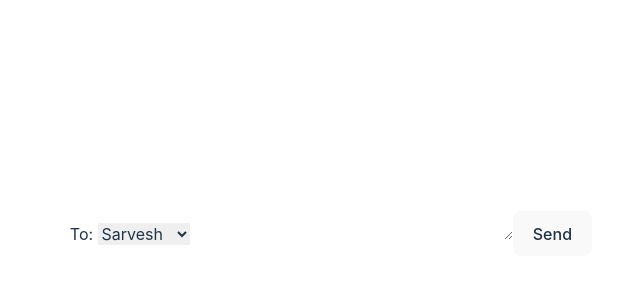
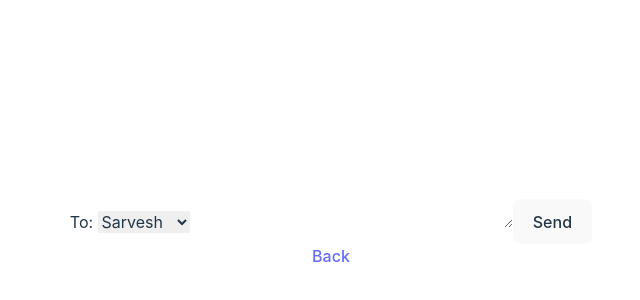
Before and after one commit to sarvesh018/Reactjs, a React (Vite) app: page /form in a window 1280 px wide. Shown: the part 188-488 px from the top of the page, without its empty margins (309-949 px from the left). Built offline with nearby package versions, Linux system fonts and the light colour scheme.

Commit message:
goBack.jsx

```diff
--- a/src/App.jsx
+++ b/src/App.jsx
@@ -1,4 +1,3 @@
-import { useState } from "react";
 import "./App.css";
 import {BrowserRouter as Router, Routes, Route} from "react-router-dom"
 
@@ -7,6 +6,8 @@ import Form from "./components/Form";
 import Home from "./components/Home";
 import MoveItems from "./components/MoveItems";
 import Temp from "./components/Temp";
+import JsonAPI from "./components/JsonAPI";
+import GoBack from "./components/GoBack";
 
 function App() {
 
@@ -19,6 +20,8 @@ function App() {
           <Route path="useState" element={<UseState/>}/>
           <Route path="moveItems" element={<MoveItems/>}/>
           <Route path="temp" element={<Temp/>}/>
+          <Route path="jsonAPI" element={<JsonAPI/>}/>
+          <Route path="goBack" element={<GoBack/>}/>
         </Routes>
       </Router>
     </>
--- a/src/components/Form.jsx
+++ b/src/components/Form.jsx
@@ -1,29 +1,45 @@
-import React, { useState } from 'react'
+import React, { useState } from "react";
+import GoBack from "./GoBack";
 
 export default function Form() {
-    const [name, setName] = useState('Sarvesh');
-    const [message, setMessage] = useState('');
+  const [name, setName] = useState("Sarvesh");
+  const [message, setMessage] = useState("");
 
-    function handleSubmit(e){
+  function handleSubmit(e) {
     e.preventDefault();
     alert(`You said "${message}" to ${name}`);
   }
 
   return (
     <>
+      <div className="flex flex-col gap-10">
+        <div>
           <form className="flex flex-col gap-10" onSubmit={handleSubmit}>
             <label>
-                    To: {' '}
-                    <select value={name} onChange={e => setName(e.target.value)}>
+              To:{" "}
+              <select value={name} onChange={(e) => setName(e.target.value)}>
                 <option value="Sarvesh">Sarvesh</option>
                 <option value="Kaustubh">Kaustubh</option>
               </select>
             </label>
             <label>
-                <textarea value={message} onChange={e => setMessage(e.target.value)} id="" cols="30" rows="3"/>
+              <textarea
+                value={message}
+                onChange={(e) => setMessage(e.target.value)}
+                id=""
+                cols="30"
+                rows="3"
+              />
             </label>
-                <button type='submit' className="bg-slate-50 text-black">Send</button>
+            <button type="submit" className="bg-slate-50 text-black">
+              Send
+            </button>
           </form>
+        </div>
+        <div className="mt-10">
+          <GoBack />
+        </div>
+      </div>
     </>
-    )
+  );
 }
--- /dev/null
+++ b/src/components/GoBack.jsx
@@ -0,0 +1,15 @@
+import React from "react";
+import { Link } from "react-router-dom";
+
+export default function GoBack() {
+  return (
+    <div className="">
+      <Link
+        to="/"
+        className="text-black font-bold px-4 py-4 text-2xl bg-slate-100 rounded-xl hover:bg-[#545454] hover:text-white"
+      >
+        Back
+      </Link>
+    </div>
+  );
+}
--- a/src/components/Home.jsx
+++ b/src/components/Home.jsx
@@ -7,7 +7,8 @@ export default function Home() {
         {id: 1, links:"useState"},
         {id: 2, links:"form"},
         {id: 3, links:"moveItems"},
-        {id: 4, links:"temp"}
+        {id: 4, links:"temp"},
+        {id: 5, links:"jsonAPI"}
     ];
   return (
     <div className="bg-[#61DBFB] text-black px-10 placeholder-gray-200 rounded-xl">
--- /dev/null
+++ b/src/components/JsonAPI.jsx
@@ -0,0 +1,9 @@
+import React from 'react'
+
+export default function JsonAPI() {
+  return (
+    <div>
+      Hello
+    </div>
+  )
+}
--- a/src/components/MoveItems.jsx
+++ b/src/components/MoveItems.jsx
@@ -1,4 +1,5 @@
 import React, { useState } from "react";
+import GoBack from "./GoBack";
 
 export default function MpveItems() {
   const [leftList, setLeftList] = useState([
@@ -104,6 +105,9 @@ export default function MpveItems() {
             </div>
           </div>
         </div>
+        <div className="mt-10">
+          <GoBack/>
+        </div>
       </div>
     </div>
   );
--- a/src/components/UseState.jsx
+++ b/src/components/UseState.jsx
@@ -1,4 +1,5 @@
 import React, { useState } from "react";
+import GoBack from "./GoBack";
 
 function UseState() {
   const [count, setCount] = useState(0);
@@ -11,7 +12,7 @@ function UseState() {
   }
   return (
     <>
-    <div className="gap-8 flex items-center justify-center">
+    <div className="gap-8 flex flex-col items-center justify-center">
       <div className="flex gap-10 flex-col items-center justify-center w-3/4">
         <h1>useState</h1>
         <p>
@@ -45,6 +46,9 @@ function UseState() {
           <p>Count is: {count}</p>
         </div>
       </div>
+      <div className="mt-10">
+        <GoBack/>
+      </div>
     </div>
     </>
   );
```
Lines whose indentation alone changed are shown as unchanged.
